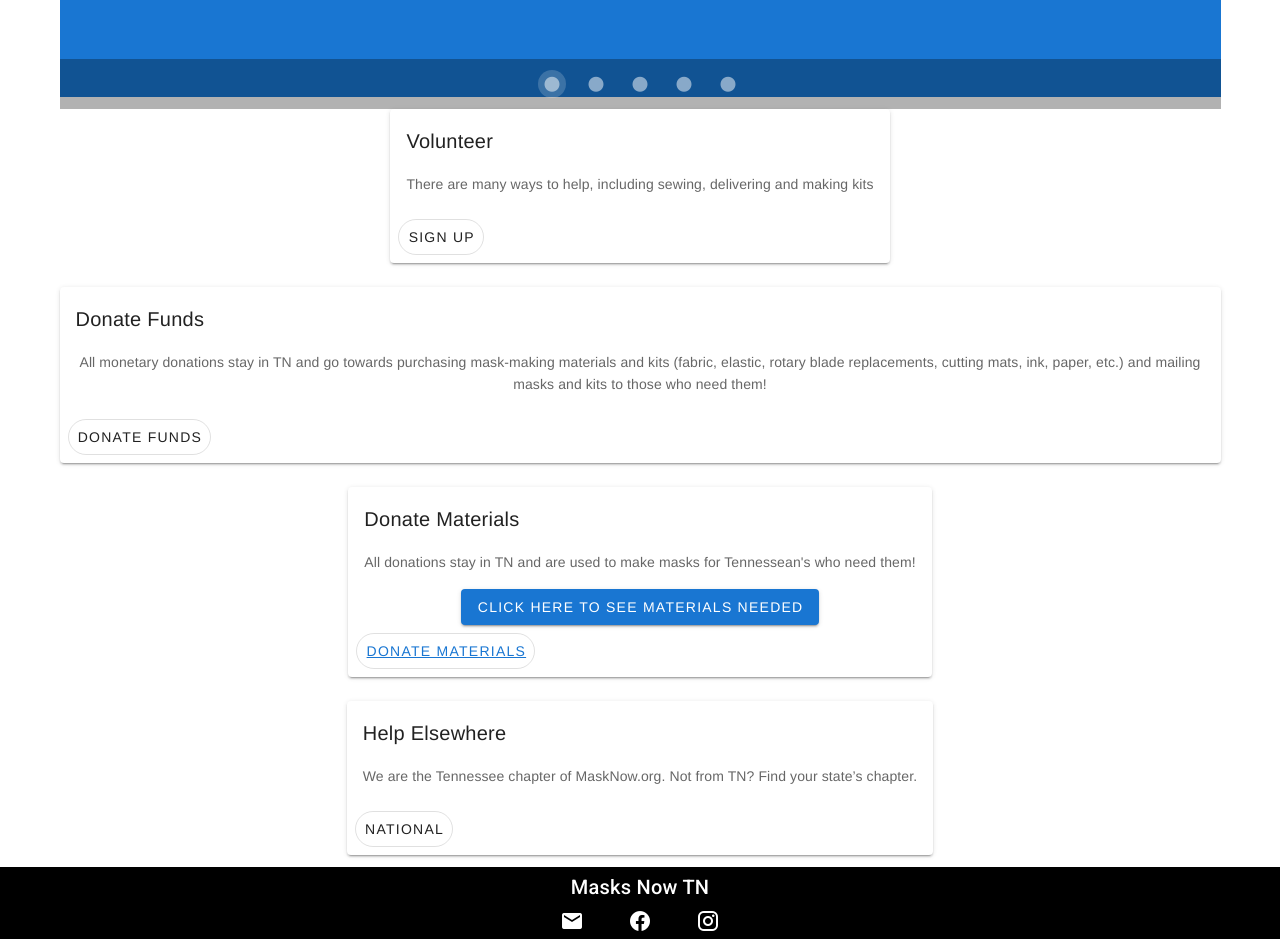
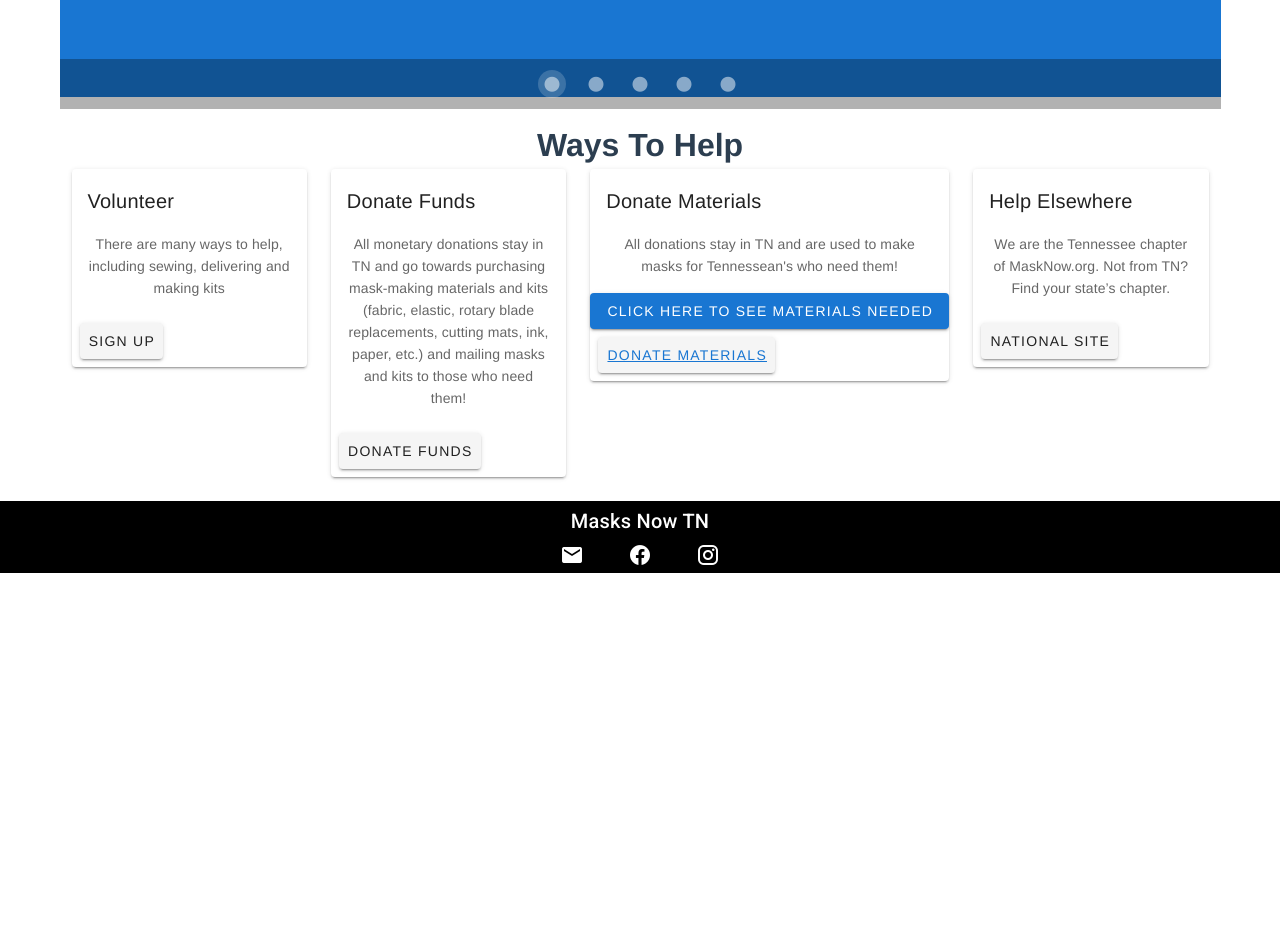
Before and after one commit to tannerb9/MasksNowTN-New, a Vue app: page / in a window 1280 px wide. Shown: the part 1180-2119 px from the top of the page. After the commit the page ends 1753 px from the top, so only its background shows below. Built offline with nearby package versions, Linux system fonts and the light colour scheme.

Commit message:
refactor: created basic card structure and iterated over sections array; needs styling

```diff
--- a/src/components/Help.vue
+++ b/src/components/Help.vue
@@ -1,104 +1,50 @@
 <template>
-  <!-- <v-container>
+  <v-container>
+    <h1>Ways To Help</h1>
     <v-row>
-      <v-col v-for="section in sections">
+      <v-col v-for="section in sections" v-bind:key="section.title">
         <v-card>
-          <v-card-title> {{ section.title}}</v-card-title>
-          <v-card-text>{{ section.body }}</v-card-text>
-          <v-card-actions><v-btn></v-btn></v-card-actions>
-        </v-card>
-      </v-col>
-    </v-row>
-  </v-container> -->
-
-  <v-row justify="space-around">
-    <v-col cols="auto">
-      <v-card>
-        <v-card-title> Volunteer </v-card-title>
-        <v-card-text>
-          There are many ways to help, including sewing, delivering and
-          making kits</v-card-text
-        >
-        <v-card-actions>
-          <v-btn outlined rounded text v-on:click="goToSignUpPage">
-            Sign Up
-          </v-btn>
-        </v-card-actions>
-      </v-card>
-    </v-col>
-    <v-col cols="auto">
-      <v-card>
-        <v-card-title> Donate Funds </v-card-title>
-        <v-card-text>
-          All monetary donations stay in TN and go towards purchasing
-          mask-making materials and kits (fabric, elastic, rotary blade
-          replacements, cutting mats, ink, paper, etc.) and mailing
-          masks and kits to those who need them!
-        </v-card-text>
-        <v-card-actions>
-          <v-btn outlined rounded text v-on:click="goToGoFundMePage">
-            Donate Funds
-          </v-btn>
-        </v-card-actions>
-      </v-card>
-    </v-col>
-    <v-col cols="auto">
-      <v-card>
-        <v-card-title> Donate Materials </v-card-title>
-        <v-card-text>
-          All donations stay in TN and are used to make masks for
-          Tennessean's who need them!</v-card-text
-        >
-        <v-dialog v-model="dialog">
+          <v-card-title> {{ section.title }} </v-card-title>
+          <v-card-text> {{ section.textBody }} </v-card-text>
+          <v-dialog v-if="section.modal">
             <template v-slot:activator="{ on, attrs }">
               <v-btn color="primary" dark v-bind="attrs" v-on="on">
-              click here to see materials needed
+                {{ section.modal.clickToOpenText }}
               </v-btn>
             </template>
             <v-card>
               <v-card-title class="headline">
-              MATERIALS NEEDED
+                {{ section.modal.modalHeadline }}
               </v-card-title>
               <ul>
-              <li v-for="material in materials" :key="material.text">
-                {{ material.text }}
+                <li v-for="text in section.modal.modalBody" :key="text">
+                  {{ text }}
                 </li>
               </ul>
               <v-card-text>
-              Contact:
+                {{ section.modal.modalAction.text }}
                 <span
-                ><a href="mailto:distribution.make@gmail.com"
-                  >distribution.make@gmail.com</a
-                ></span
+                  ><a :href="`mailto:${section.button.href}`">{{
+                    section.modal.modalAction.hyperlinkText
+                  }}</a></span
                 ></v-card-text
               >
             </v-card>
           </v-dialog>
           <v-card-actions>
-          <v-btn outlined rounded text>
-            <a
-              href="mailto:distribution.make@gmail.com?subject=New Material Donation"
-              >Donate Materials</a
-            >
+            <v-btn v-if="section.button.href"
+              ><a :href="`mailto:${section.button.href}`">{{
+                section.button.text
+              }}</a>
             </v-btn>
-        </v-card-actions>
-      </v-card>
-    </v-col>
-    <v-col cols="auto">
-      <v-card>
-        <v-card-title> Help Elsewhere </v-card-title>
-        <v-card-text>
-          We are the Tennessee chapter of MaskNow.org. Not from TN? Find
-          your state’s chapter.</v-card-text
-        >
-        <v-card-actions>
-          <v-btn outlined rounded text v-on:click="goToNationalSite">
-            National
+            <v-btn v-else v-on:click="section.button.function"
+              >{{ section.button.text }}
             </v-btn>
           </v-card-actions>
         </v-card>
       </v-col>
     </v-row>
+  </v-container>
 </template>
 
 <script>
@@ -153,16 +99,15 @@
               "Packaging tape",
               "Cutting mats (ours are worn through from cutting so many kits)",
             ],
-            modalActionText: "Contact: ",
             modalAction: {
-              href: "mailto:distribution.make@gmail.com",
-              text: "distribution.make@gmail.com",
+              text: "Contact: ",
+              hyperlinkText: "distribution.make@gmail.com",
             },
           },
           button: {
-            title: "Donate Materials",
+            text: "Donate Materials",
             href:
-              "mailto:distribution.make@gmail.com?subject=New Material Donation",
+              "distribution.make@gmail.com?subject=New Material Donation",
           },
         },
         {
@@ -171,7 +116,7 @@
             "We are the Tennessee chapter of MaskNow.org. Not from TN? Find your state’s chapter.",
           modal: null,
           button: {
-            title: "National Site",
+            text: "National Site",
             function: function() {
               window.open("https://masksnow.org", "_blank");
             },
@@ -180,19 +125,5 @@
       ],
     };
   },
-  methods: {
-    goToNationalSite: function() {
-      window.open("https://masksnow.org", "_blank");
-    },
-    goToSignUpPage: function() {
-      window.open("https://masksnow.org/volunteer/", "_blank");
-    },
-    goToGoFundMePage: function() {
-      window.open(
-        "https://charity.gofundme.com/o/en/campaign/masksnow-tennessee",
-        "_blank"
-      );
-    },
-  },
 };
 </script>
```
Lines whose indentation alone changed are shown as unchanged.
